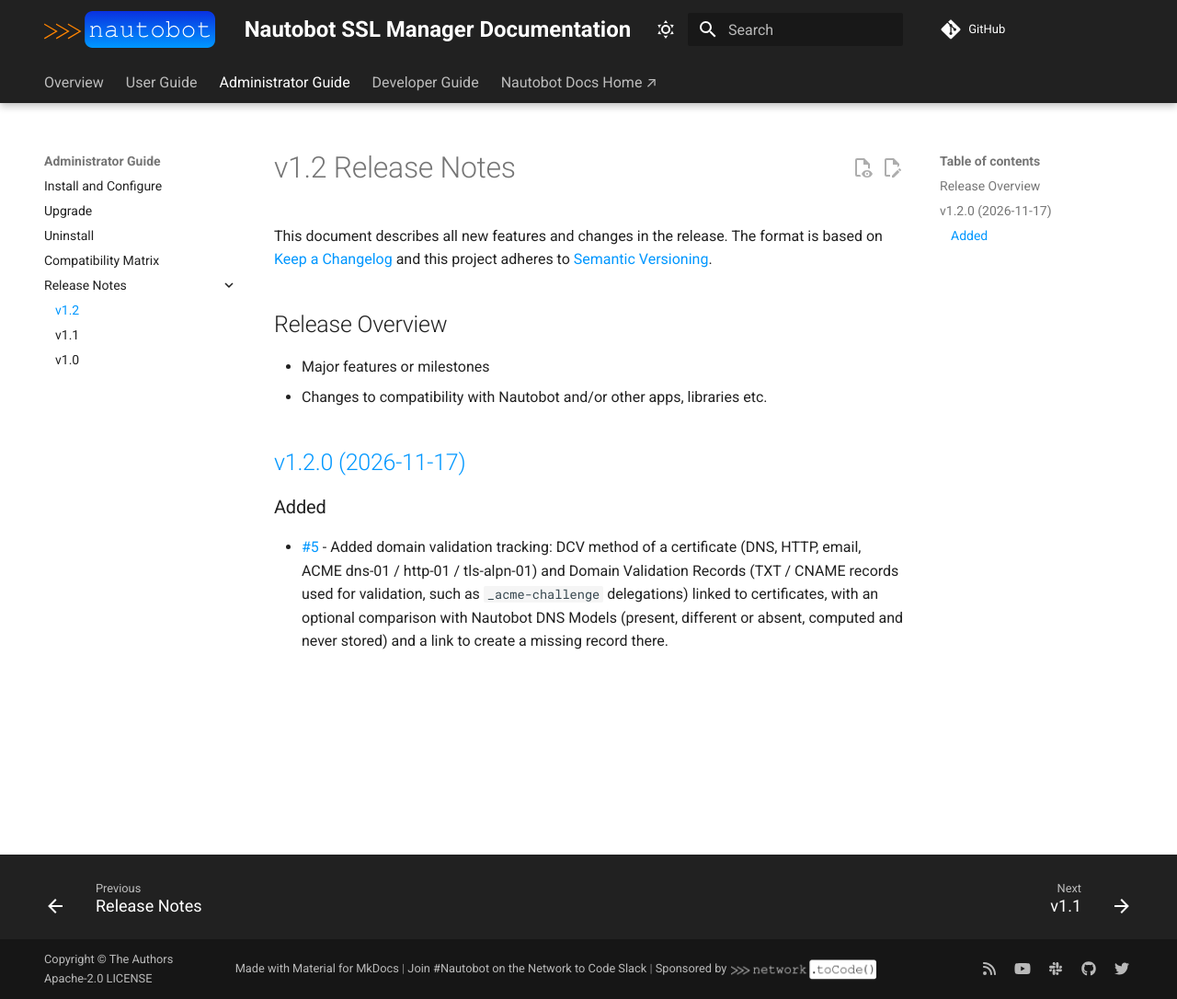
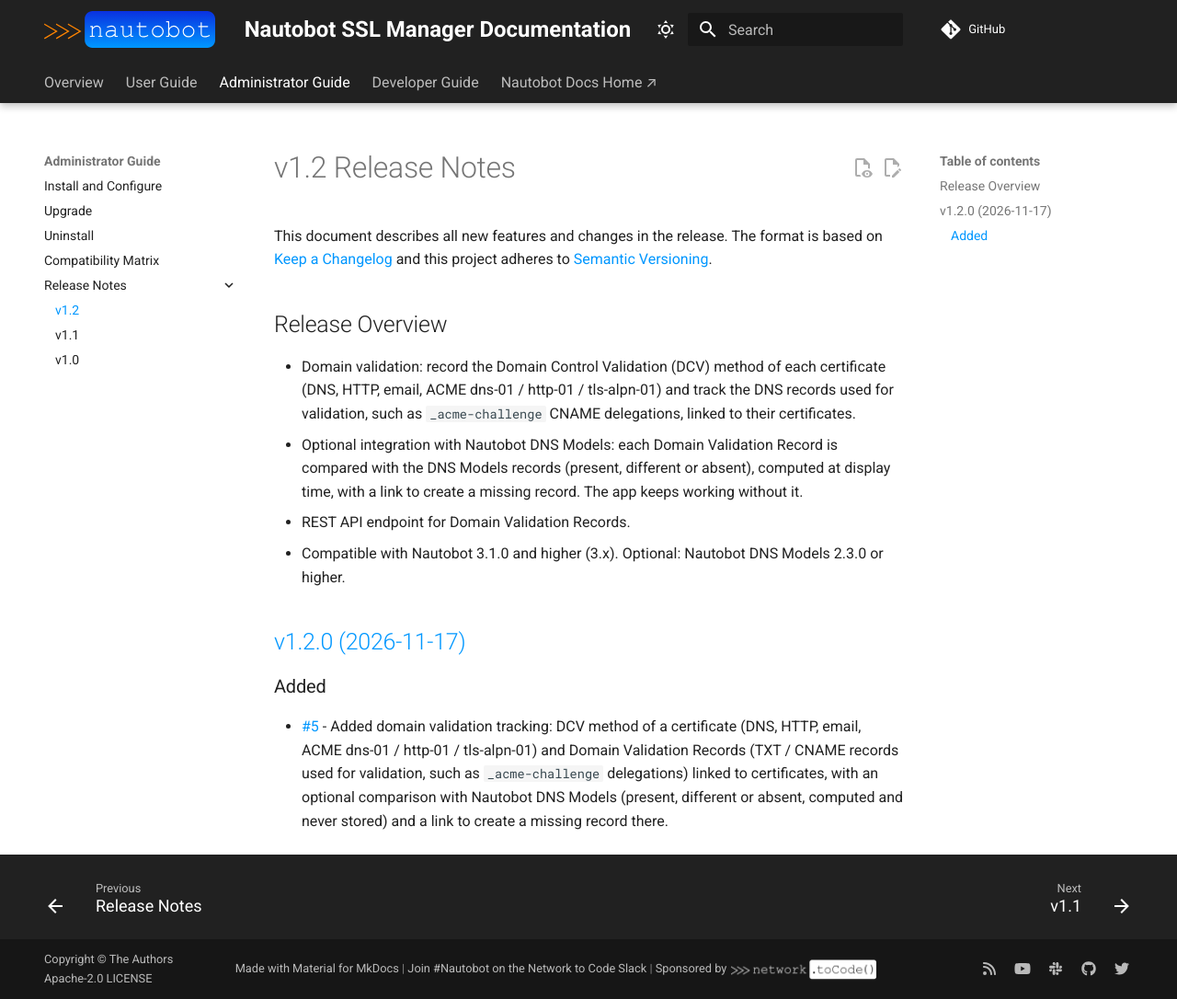
Before and after one commit to HyazOulephant/nautobot-app-ssl-manager, an MkDocs documentation site: the page built from docs/admin/release_notes/version_1.2.md, in a window 1280 px wide and 1086 px high. Shown: the whole window at 92% size. Built offline with MkDocs 1.6.1 and Material for MkDocs 9.7.7, drawn with Linux system fonts in a browser that asks for light colours; comment, search, counter and statistics services are not loaded.

Commit message:
docs: add release overview and compatibility for v1.2.0

```diff
--- a/docs/admin/release_notes/version_1.2.md
+++ b/docs/admin/release_notes/version_1.2.md
@@ -4,8 +4,10 @@ This document describes all new features and changes in the release. The format
 
 ## Release Overview
 
-- Major features or milestones
-- Changes to compatibility with Nautobot and/or other apps, libraries etc.
+- Domain validation: record the Domain Control Validation (DCV) method of each certificate (DNS, HTTP, email, ACME dns-01 / http-01 / tls-alpn-01) and track the DNS records used for validation, such as `_acme-challenge` CNAME delegations, linked to their certificates.
+- Optional integration with Nautobot DNS Models: each Domain Validation Record is compared with the DNS Models records (present, different or absent), computed at display time, with a link to create a missing record. The app keeps working without it.
+- REST API endpoint for Domain Validation Records.
+- Compatible with Nautobot 3.1.0 and higher (3.x). Optional: Nautobot DNS Models 2.3.0 or higher.
 
 <!-- towncrier release notes start -->
 
```
Also changed, not shown: docs/admin/compatibility_matrix.md (+3 -0 lines).
